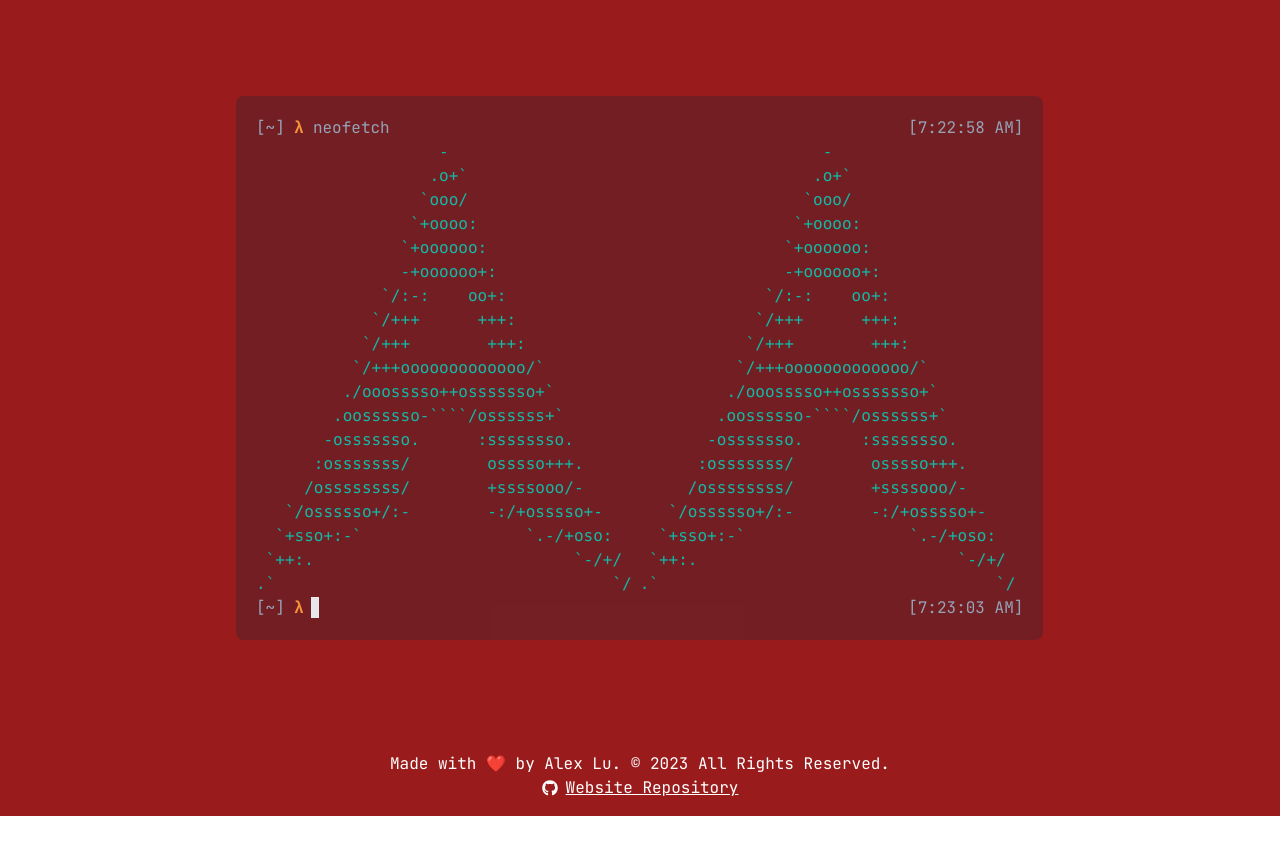
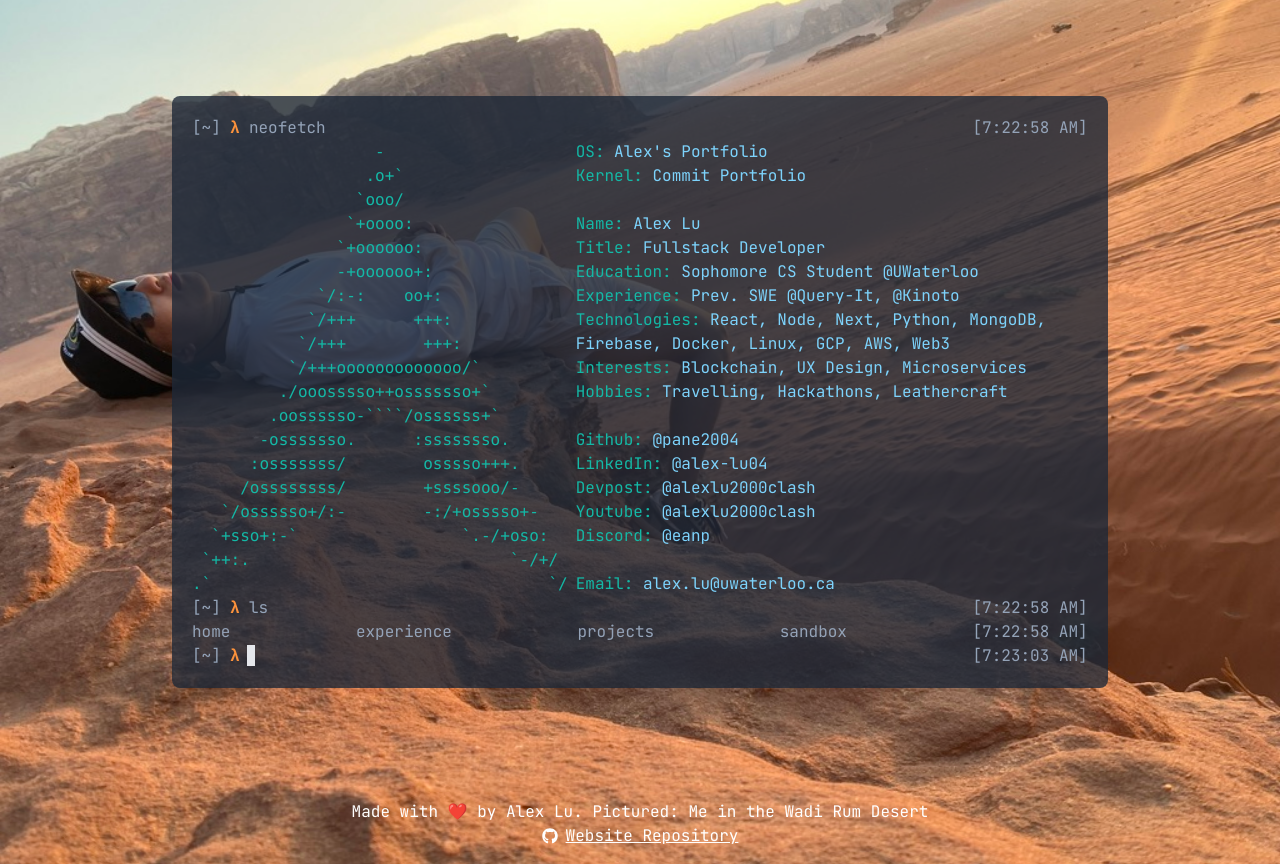
Before and after one commit to pane2004/alex-portfolio-card, a Next.js app: page / in a window 1280 px wide. Before the commit the page ends 816 px from the top, so only its background shows below. Built offline with nearby package versions, Linux system fonts and the light colour scheme.

Commit message:
main landing card complete

```diff
--- a/components/footer.tsx
+++ b/components/footer.tsx
@@ -4,7 +4,7 @@ import { FaGithub } from "react-icons/fa";
 export function Footer() {
   return (
     <footer className={`flex flex-col max-w-5xl mx-auto items-center text-white p-4`}>
-      <span>Made with ❤️ by Alex Lu. &copy; 2023 All Rights Reserved.</span>
+      <span>Made with ❤️ by Alex Lu. Pictured: Me in the Wadi Rum Desert</span>
       <Link href={`#`}>
         <span className={`flex flex-row items-center underline`}>
           <FaGithub className={`mr-2`} />
--- /dev/null
+++ b/components/info.tsx
@@ -0,0 +1,63 @@
+export function ProfileInfo() {
+  return (
+    <ul className="text-left text-sky-300">
+      <li>
+        <span className="text-teal-500">OS:</span> Alex&apos;s Portfolio
+      </li>
+      <li>
+        <span className="text-teal-500">Kernel:</span> Commit Portfolio
+      </li>
+      <li>
+        <span className="opacity-0">s</span>
+      </li>
+      <li>
+        <span className="text-teal-500">Name:</span> Alex Lu
+      </li>
+      <li>
+        <span className="text-teal-500">Title:</span> Fullstack Developer
+      </li>
+      <li>
+        <span className="text-teal-500">Education:</span> Sophomore CS Student
+        @UWaterloo
+      </li>
+      <li>
+        <span className="text-teal-500">Experience:</span> Prev. SWE @Query-It,
+        @Kinoto
+      </li>
+      <li className="max-w-lg overflow-hidden">
+        <span className="text-teal-500">Technologies:</span> React, Node, Next,
+        Python, MongoDB, Firebase, Docker, Linux, GCP, AWS, Web3
+      </li>
+      <li>
+        <span className="text-teal-500">Interests:</span> Blockchain, UX Design, Microservices
+      </li>
+      <li>
+        <span className="text-teal-500">Hobbies:</span> Travelling, Hackathons, Leathercraft
+      </li>
+      <li>
+        <span className="opacity-0">s</span>
+      </li>
+      <li>
+        <span className="text-teal-500">Github:</span> @pane2004
+      </li>
+      <li>
+        <span className="text-teal-500">LinkedIn:</span> @alex-lu04
+      </li>
+      <li>
+        <span className="text-teal-500">Devpost:</span> @alexlu2000clash
+      </li>
+      <li>
+        <span className="text-teal-500">Youtube:</span> @alexlu2000clash
+      </li>
+      <li>
+        <span className="text-teal-500">Discord:</span> @eanp
+      </li>
+      <li>
+        <span className="opacity-0">s</span>
+      </li>
+      <li>
+        <span className="text-teal-500">Email:</span> alex.lu@uwaterloo.ca
+      </li>
+    </ul>
+  );
+}
--- a/components/terminal.tsx
+++ b/components/terminal.tsx
@@ -1,13 +1,15 @@
 import { useEffect, useRef, useState } from "react";
 import VanillaTilt from "vanilla-tilt";
 import { ArchLogo } from "./art";
+import { ProfileInfo } from "./info";
+import Link from "next/link";
 
 const OPTIONS = {
   scale: 1.1,
   speed: 300,
   max: 3,
   glare: true,
-  "max-glare": 0.4,
+  "max-glare": 0.2,
 };
 
 export function ProfileTerminal() {
@@ -30,8 +32,8 @@ export function ProfileTerminal() {
   return (
     <div
       ref={tilt}
-      className={`min-w-[50%] bg-gray-800 rounded-lg p-5`}
-      style={{ backgroundColor: "rgba(31, 41, 55, 0.3)" }}
+      className={`min-w-[50%] bg-gray-800 rounded-lg overflow-auto p-5`}
+      style={{ backgroundColor: "rgba(31, 41, 55, 0.8)" }}
     >
       <div className={`flex justify-between min-w-2xl text-slate-400`}>
         <span>
@@ -39,9 +41,30 @@ export function ProfileTerminal() {
         </span>
         <span>{`[${timeOnMount.current.toLocaleTimeString()}]`}</span>
       </div>
-      <div className={`flex flex-row justify-between min-w-2xl`}>
+      <div className={`flex flex-row overflow-auto`}>
         <ArchLogo />
-        <ArchLogo />
+        <ProfileInfo />
+      </div>
+      <div className={`flex justify-between min-w-2xl text-slate-400`}>
+        <span>
+          [~] <a className="text-orange-400 font-bold">&lambda;</a> ls
+        </span>
+        <span>{`[${timeOnMount.current.toLocaleTimeString()}]`}</span>
+      </div>
+      <div className={`flex justify-between min-w-2xl text-slate-400`}>
+        <Link href={'/'} className="hover:underline">
+          home
+        </Link>
+        <Link href={'/experience'} className="hover:underline">
+          experience
+        </Link>
+        <Link href={'/projects'} className="hover:underline">
+          projects
+        </Link>
+        <Link href={'/sandbox'} className="hover:underline">
+          sandbox
+        </Link>
+        <span>{`[${timeOnMount.current.toLocaleTimeString()}]`}</span>
       </div>
       <div className={`flex justify-between min-w-2xl text-slate-400`}>
         <span>
--- a/pages/index.tsx
+++ b/pages/index.tsx
@@ -1,16 +1,29 @@
 import { Footer } from "@/components/footer";
 import { ProfileTerminal } from "@/components/terminal";
+import Image from "next/image";
+import BG from "@/public/bg.jpeg";
 
 export default function Home() {
   return (
-    <main className={`flex flex-col min-h-screen bg-red-800`}>
-      {/* Our SSH style card */}
+    <div className={`flex flex-col min-h-screen relative`}>
+      <Image
+        src={BG}
+        layout="fill"
+        objectFit="cover"
+        quality={100}
+        alt="Background Image"
+        priority={true}
+        className="z-0"
+      />
+      {/* Terminal style card */}
       <section
         className={`flex flex-col flex-grow items-center justify-center p-24`}
       >
         <ProfileTerminal />
       </section>
-      <Footer />
-    </main>
+      <section className="z-10">
+        <Footer />
+      </section>
+    </div>
   );
 }
```
Also changed, not shown: public/bg.jpeg (added).
